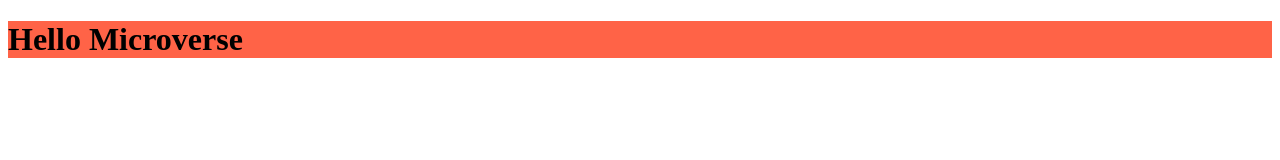
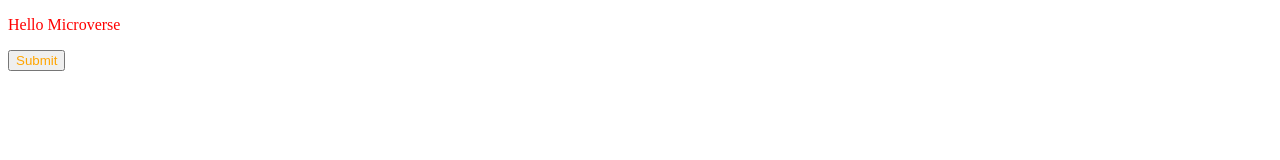
Before and after one commit to amexabee/Hello-Microverse, a plain HTML site: page index.html in a window 1280 px wide. Drawn offline with Linux system fonts and the light colour scheme.

Commit message:
Add HTML and CSS codes

```diff
--- a/index.html
+++ b/index.html
@@ -4,12 +4,11 @@
     <meta charset="UTF-8" />
     <meta http-equiv="X-UA-Compatible" content="IE=edge" />
     <meta name="viewport" content="width=device-width, initial-scale=1.0" />
-    <title>Hello Microverse</title>
+    <title>Document</title>
     <link rel="stylesheet" href="styles.css" />
   </head>
   <body>
-    <header>
-      <h1>Hello Microverse</h1>
-    </header>
+    <p>Hello Microverse</p>
+    <button type="button">Submit</button>
   </body>
 </html>
--- a/styles.css
+++ b/styles.css
@@ -1,3 +1,7 @@
-header {
-  background-color: tomato;
+button {
+  color: orange;
 }
+
+p {
+  color: red;
+}
```
Also changed, not shown: 3 other files.
